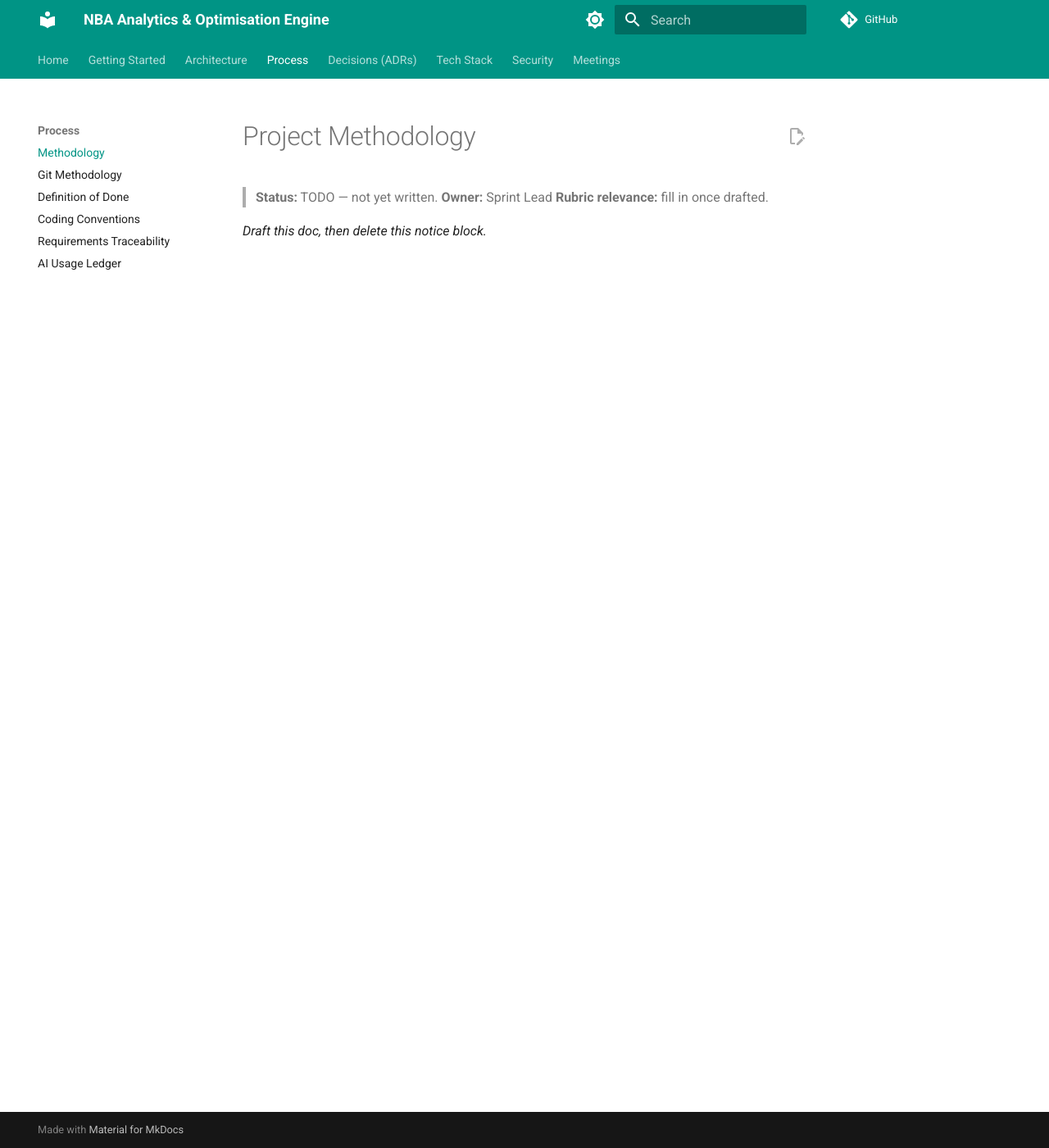
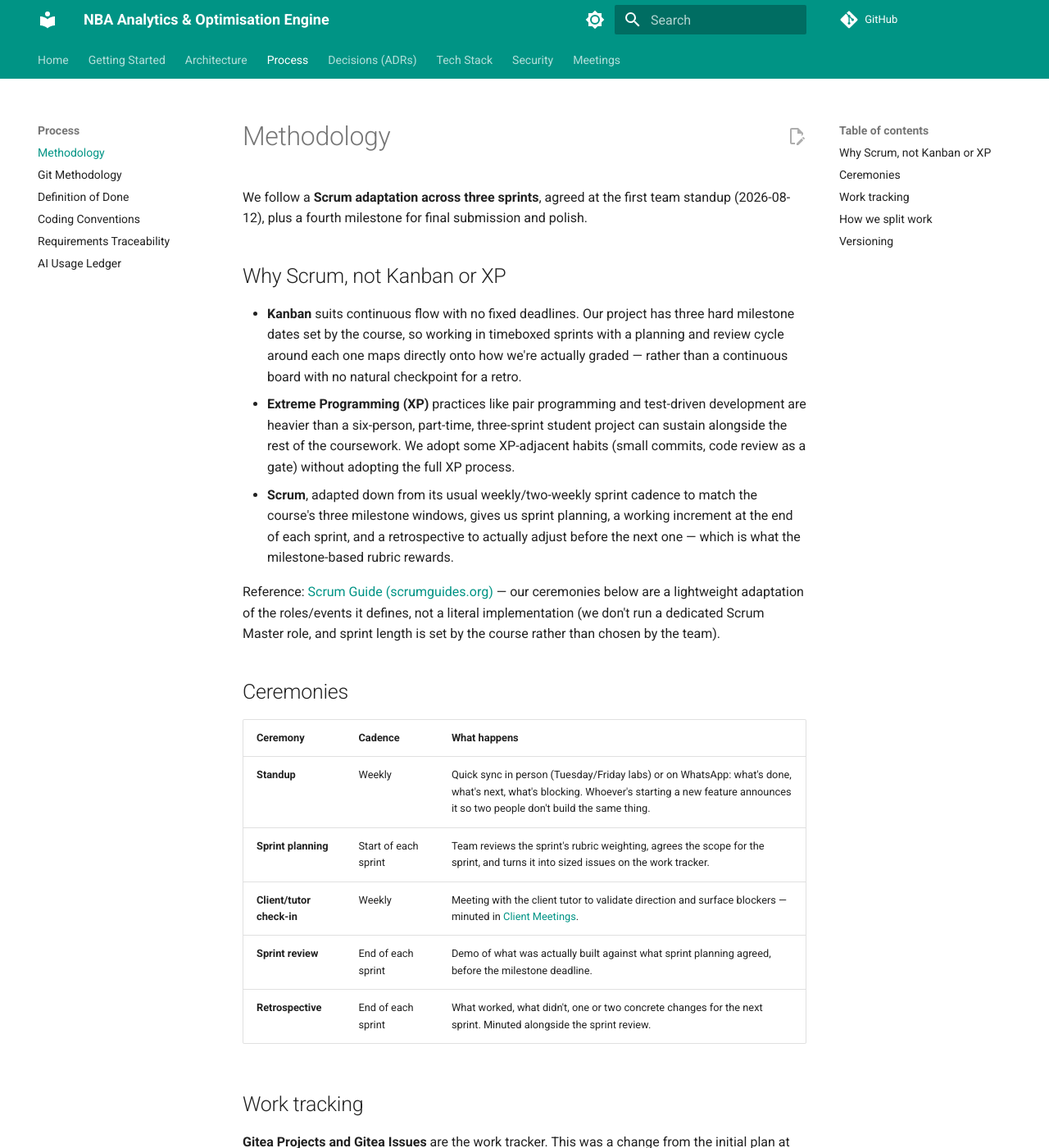
Before and after one commit to Sports-Analytics-Innovation-Platform/Innovation-Documentation-Website, an MkDocs documentation site: the page built from docs/methodology.md, in a window 1280 px wide and 1400 px high. Shown: the whole window at 82% size. Built offline with MkDocs 1.6.1 and Material for MkDocs 9.7.7, drawn with Linux system fonts in a browser that asks for light colours; comment, search, counter and statistics services are not loaded; some of the changed text lies outside the part shown.

Commit message:
docs: add project methodology page
Scrum-with-3-sprints, cited and justified over Kanban/XP,
ceremonies table, Gitea Projects/Issues as work tracker,
date-based versioning rationale.

Assisted-by: Claude-Web[Claude Sonnet 5]

```diff
--- a/docs/methodology.md
+++ b/docs/methodology.md
@@ -1,7 +1,37 @@
-# Project Methodology
+# Methodology
 
-> **Status:** TODO — not yet written.
-> **Owner:** Sprint Lead
-> **Rubric relevance:** fill in once drafted.
+We follow a **Scrum adaptation across three sprints**, agreed at the first team standup (2026-08-12), plus a fourth milestone for final submission and polish.
 
-_Draft this doc, then delete this notice block._
+## Why Scrum, not Kanban or XP
+
+- **Kanban** suits continuous flow with no fixed deadlines. Our project has three hard milestone dates set by the course, so working in timeboxed sprints with a planning and review cycle around each one maps directly onto how we're actually graded — rather than a continuous board with no natural checkpoint for a retro.
+- **Extreme Programming (XP)** practices like pair programming and test-driven development are heavier than a six-person, part-time, three-sprint student project can sustain alongside the rest of the coursework. We adopt some XP-adjacent habits (small commits, code review as a gate) without adopting the full XP process.
+- **Scrum**, adapted down from its usual weekly/two-weekly sprint cadence to match the course's three milestone windows, gives us sprint planning, a working increment at the end of each sprint, and a retrospective to actually adjust before the next one — which is what the milestone-based rubric rewards.
+
+Reference: [Scrum Guide (scrumguides.org)](https://scrumguides.org) — our ceremonies below are a lightweight adaptation of the roles/events it defines, not a literal implementation (we don't run a dedicated Scrum Master role, and sprint length is set by the course rather than chosen by the team).
+
+## Ceremonies
+
+| Ceremony | Cadence | What happens |
+|---|---|---|
+| **Standup** | Weekly | Quick sync in person (Tuesday/Friday labs) or on WhatsApp: what's done, what's next, what's blocking. Whoever's starting a new feature announces it so two people don't build the same thing. |
+| **Sprint planning** | Start of each sprint | Team reviews the sprint's rubric weighting, agrees the scope for the sprint, and turns it into sized issues on the work tracker. |
+| **Client/tutor check-in** | Weekly | Meeting with the client tutor to validate direction and surface blockers — minuted in [Client Meetings](../meetings/client/index.md). |
+| **Sprint review** | End of each sprint | Demo of what was actually built against what sprint planning agreed, before the milestone deadline. |
+| **Retrospective** | End of each sprint | What worked, what didn't, one or two concrete changes for the next sprint. Minuted alongside the sprint review. |
+
+## Work tracking
+
+**Gitea Projects and Gitea Issues** are the work tracker. This was a change from the initial plan at the first standup (2026-08-12), which proposed GitHub Projects/Issues — the team moved to Gitea's built-in tracker once it was clear the codebase itself would live on Gitea, per the university's version-control requirement, to keep code and issue tracking on the same platform. Every task is an issue with an owner; issues are assigned and closed throughout the sprint rather than in a batch immediately before the deadline.
+
+## How we split work
+
+Rather than horizontal layers (one person "does the backend," another "does the frontend"), we build **feature-by-feature, vertically** — one person takes a feature from schema/API through to UI where practical. Sprint 1 is the exception: because the foundational work (schema, docs site, CI/CD, methodology, auth) has to exist before vertical feature ownership makes sense, Sprint 1 is split by the six things it's actually marked on instead — see [Coding Conventions](coding-conventions.md) and [Git Methodology](git-methodology.md) for the process pieces that came out of that split.
+
+## Versioning
+
+We use **date-based versioning** rather than semantic version numbers, since Gitea's commit history and Actions runs already provide a detailed record of when and what changed, and a semantic version adds overhead without a corresponding release process to justify it.
+
+---
+
+*AI Declaration: The preceding document was generated with the assistance of the following: Claude-Web[Claude Sonnet 5]*
```
